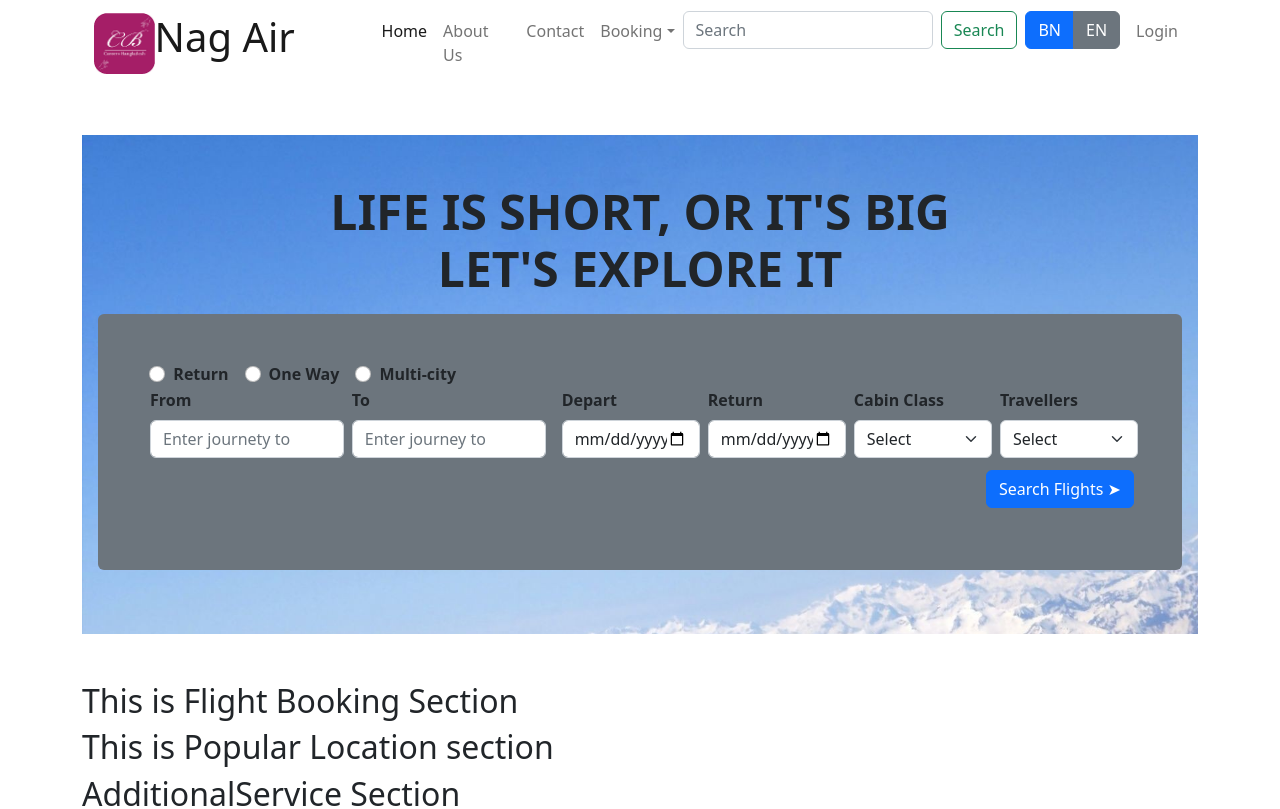
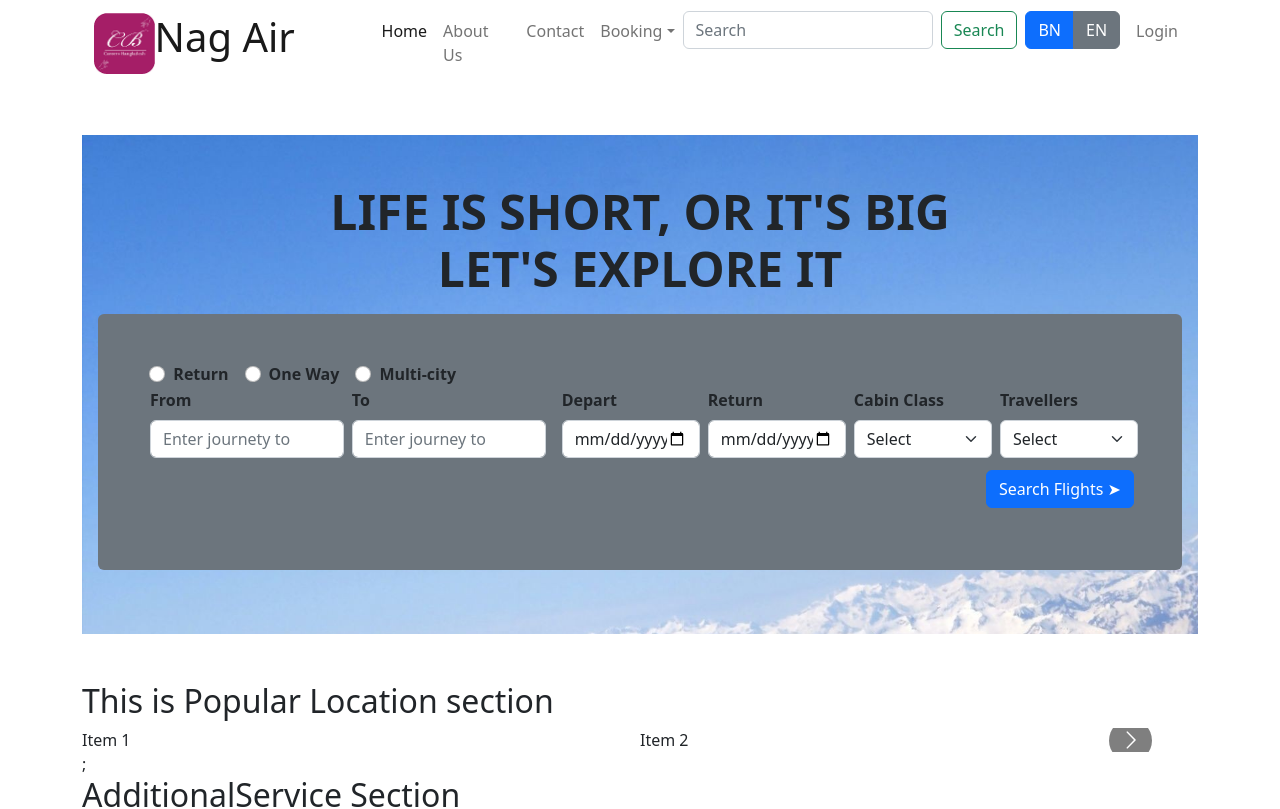
Before and after one commit to tuhinshuvra/nagair_client, a React (Create React App) app: page / in a window 1280 px wide. Shown: the top 809 px of the page. Built offline with nearby package versions, Linux system fonts and the light colour scheme.

Commit message:
added location carousol

```diff
--- a/package.json
+++ b/package.json
@@ -10,6 +10,7 @@
     "react": "^18.2.0",
     "react-bootstrap": "^2.7.0",
     "react-dom": "^18.2.0",
+    "react-multi-carousel": "^2.8.2",
     "react-router-dom": "^6.6.2",
     "react-scripts": "5.0.1",
     "web-vitals": "^2.1.4"
--- a/src/Pages/Banner/Banner.js
+++ b/src/Pages/Banner/Banner.js
@@ -54,7 +54,6 @@ const Banner = () => {
                                 </div>
                                 <div className="form-outline  col-lg-3 mx-1">
                                     <label className="form-label float-start fw-bold" for="password">Cabin Class</label>
-                                    {/* <input type="text" id="journey-from" className="form-control" placeholder='Enter journey to' /> */}
                                     <select className="form-select select-bordered  ">
                                         <option disabled selected>Select</option>
                                         <option value={0}>Economy</option>
@@ -65,7 +64,6 @@ const Banner = () => {
                                 </div>
                                 <div className="form-outline  col-lg-3 mx-1">
                                     <label className="form-label float-start fw-bold" for="password">Travellers</label>
-                                    {/* <input type="text" id="journey-from" className="form-control" placeholder='Enter journey to' /> */}
                                     <select className="form-select select-bordered  ">
                                         <option disabled selected>Select</option>
                                         <option value={0}>One</option>
--- a/src/Pages/Home/Home.js
+++ b/src/Pages/Home/Home.js
@@ -11,7 +11,7 @@ const Home = () => {
     return (
         <div>
             <Banner></Banner>
-            <FlightBooking></FlightBooking>
+            {/* <FlightBooking></FlightBooking> */}
             <PopularLocations></PopularLocations>
             <AdditionalService></AdditionalService>
             <Offer></Offer>
--- a/src/Pages/PopularLocations/PopularLocations.js
+++ b/src/Pages/PopularLocations/PopularLocations.js
@@ -1,9 +1,36 @@
 import React from 'react';
+import Carousel from 'react-multi-carousel';
+import 'react-multi-carousel/lib/styles.css';
 
 const PopularLocations = () => {
+    const responsive = {
+        desktop: {
+            breakpoint: { max: 3000, min: 1024 },
+            items: 3,
+            slidesToSlide: 3 // optional, default to 1.
+        },
+        tablet: {
+            breakpoint: { max: 1024, min: 464 },
+            items: 2,
+            slidesToSlide: 2 // optional, default to 1.
+        },
+        mobile: {
+            breakpoint: { max: 464, min: 0 },
+            items: 1,
+            slidesToSlide: 1 // optional, default to 1.
+        }
+    };
+
+
     return (
         <div>
             <h2>This is Popular Location section</h2>
+            <Carousel responsive={responsive}>
+                <div>Item 1</div>
+                <div>Item 2</div>
+                <div>Item 3</div>
+                <div>Item 4</div>
+            </Carousel>;
         </div>
     );
 };
```
Also changed, not shown: 1 other file (tests, documents, lock files or other folders).
